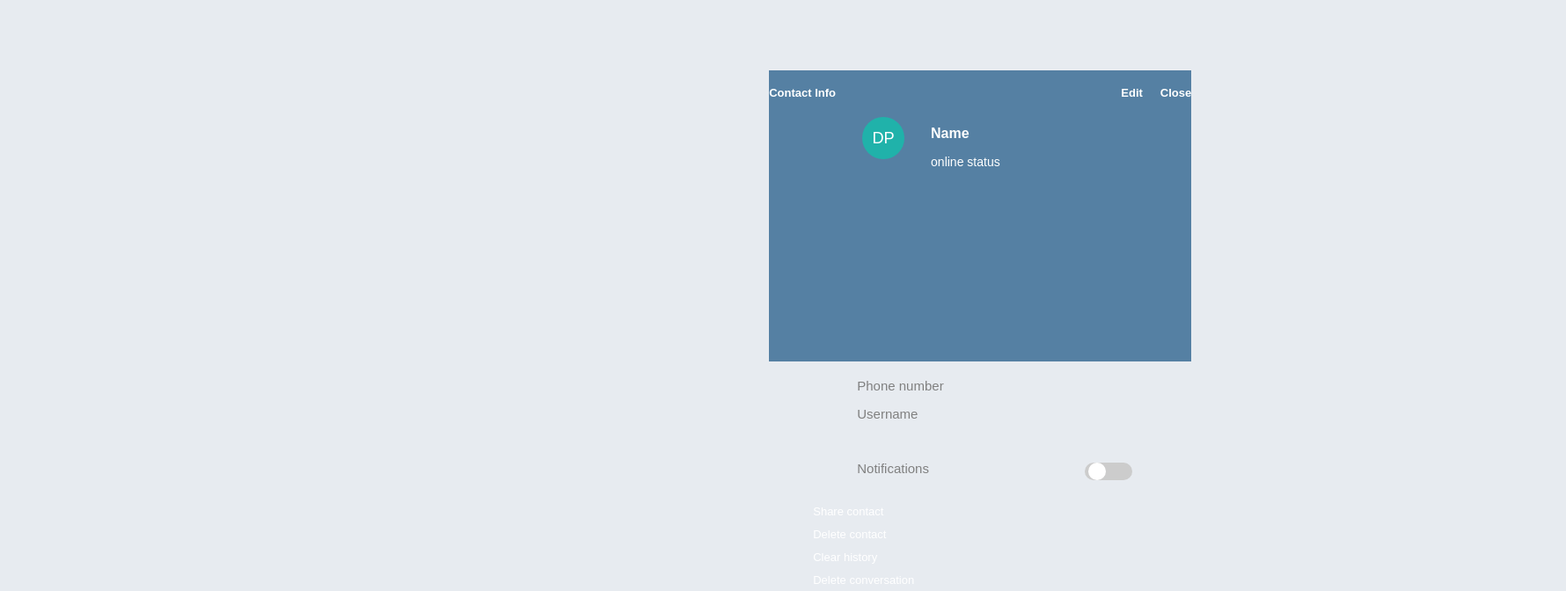
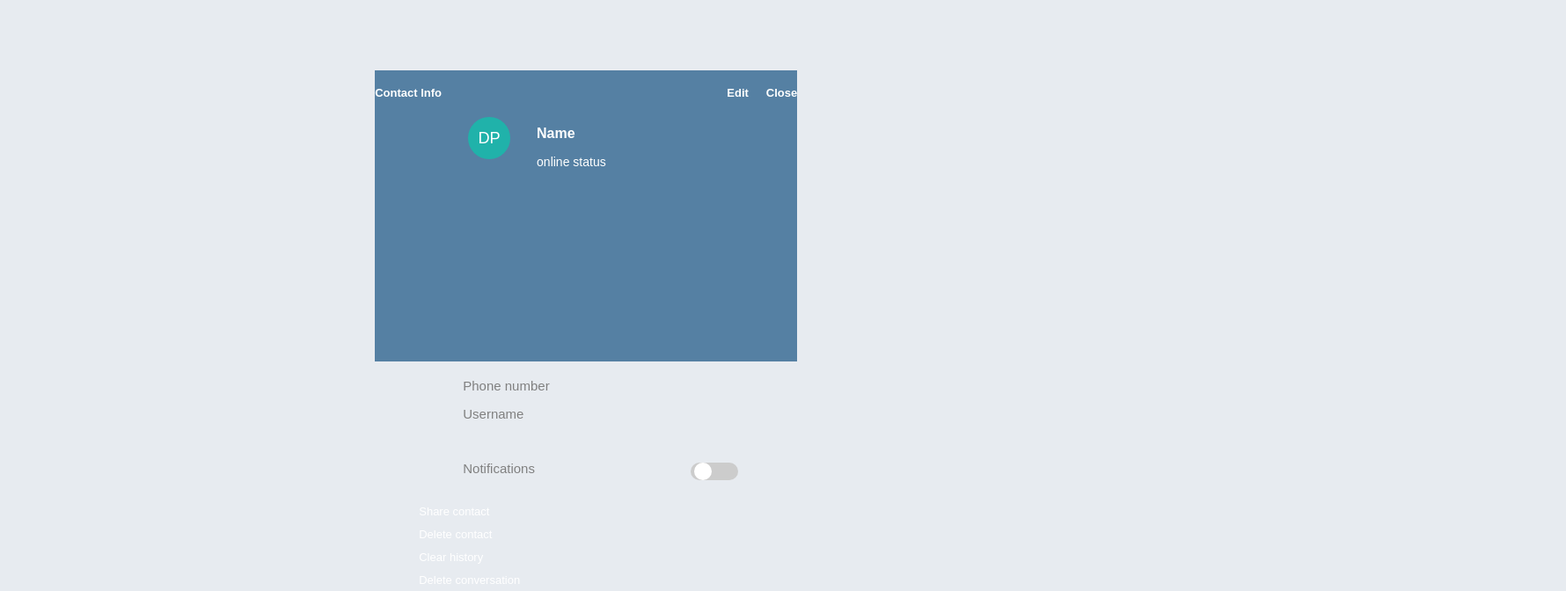
Before and after one commit to OrlovIgor93/telegram, a React (Create React App) app: page /contact in a window 1280 px wide. Shown: the top 672 px of the page at 88% size, 1780 px wide, since content can reach past the window. Built offline with nearby package versions, Linux system fonts and the light colour scheme.

Commit message:
fix center aligment

```diff
--- a/src/components/login/style.css
+++ b/src/components/login/style.css
@@ -10,7 +10,6 @@ body {
     position: absolute;
     top: 80px;
     background-size: contain;
-    left: 35%;
 }
 
 @media all and (max-width: 900px) {
```
